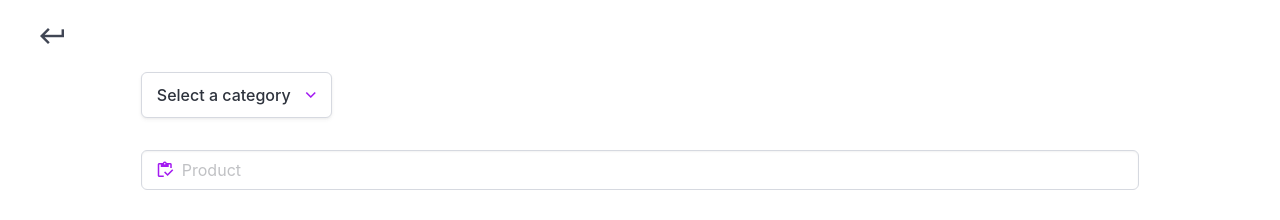
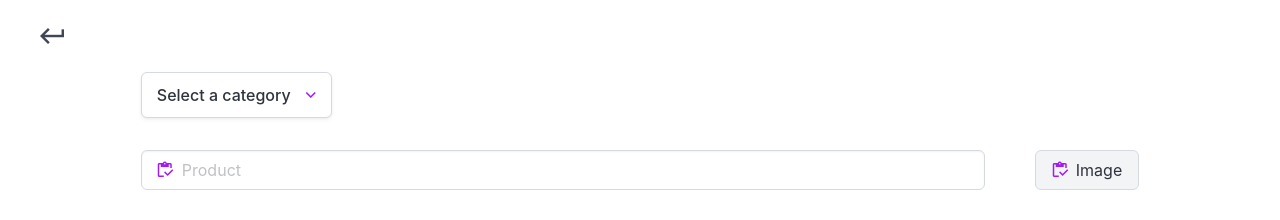
Before and after one commit to HonzaJeMocDobrej/TrashIT, a React (Vite) app in the folder client/: page /upload in a window 1280 px wide. Shown: the top 220 px of the page. Built offline with nearby package versions, Linux system fonts and the light colour scheme.

Commit message:
added button

```diff
--- a/client/src/index.css
+++ b/client/src/index.css
@@ -111,3 +111,8 @@ span {
 .formInput {
   margin-top: 2rem;
 }
+
+.formInput:first-child {
+  margin-top: 0;
+  width: 90%;
+}
--- a/client/src/pages/Upload/Upload.jsx
+++ b/client/src/pages/Upload/Upload.jsx
@@ -36,14 +36,30 @@ export default function Upload() {
           position: "fixed",
           zIndex: 1,
           width: "100%",
-          height: '4rem'
+          height: "4rem",
         }}
       >
-        <span className="material-symbols-outlined" onClick={() => navigate(-1)} style={{fontSize: '2rem', position: 'absolute', left: '2rem', cursor: 'pointer', userSelect: 'none'}}>keyboard_return</span>
+        <span
+          className="material-symbols-outlined"
+          onClick={() => navigate(-1)}
+          style={{
+            fontSize: "2rem",
+            position: "absolute",
+            left: "2rem",
+            cursor: "pointer",
+            userSelect: "none",
+          }}
+        >
+          keyboard_return
+        </span>
       </div>
 
-      <form encType="multipart/form-data" style={{ padding: "0 10%", paddingTop: '3.5rem' }}>
+      <form
+        encType="multipart/form-data"
+        style={{ padding: "0 10%", paddingTop: "3.5rem" }}
+      >
         <Dropdown />
+        <div className="imageCont is-flex is-justify-content-left is-align-items-center" style={{gap: '5%', marginTop: '2rem'}}>
           <p className="control has-icons-left formInput">
             <input placeholder="Product" type="text" className="input" />
             <span
@@ -58,6 +74,25 @@ export default function Upload() {
               inventory
             </span>
           </p>
+          <div className="file">
+            <label className="file-label">
+              <input className="file-input" type="file" name="resume" />
+              <span className="file-cta is-flex is-align-items-center is-justify-content-center" style={{gap: '.5rem'}}>
+              <span
+              className="material-symbols-outlined icon is-left is-flex is-justify-content-center is-align-items-center"
+              style={{
+                fontSize: "1.25rem",
+                width: "1rem",
+                color: "#a31bf1",
+              }}
+            >
+              inventory
+            </span>
+                <span className="file-label"> Image </span>
+              </span>
+            </label>
+          </div>
+        </div>
         <p className="control has-icons-left formInput">
           <input placeholder="Price" type="text" className="input" />
           <span
@@ -114,7 +149,10 @@ export default function Upload() {
             location_on
           </span>
         </p>
-      <button style={{color: '#a31bf1', marginTop: '3rem'}} className="button">
+        <button
+          style={{ color: "#a31bf1", marginTop: "3rem", marginBottom: '3rem' }}
+          className="button"
+        >
           Submit
         </button>
       </form>
```
Lines whose indentation alone changed are shown as unchanged.
